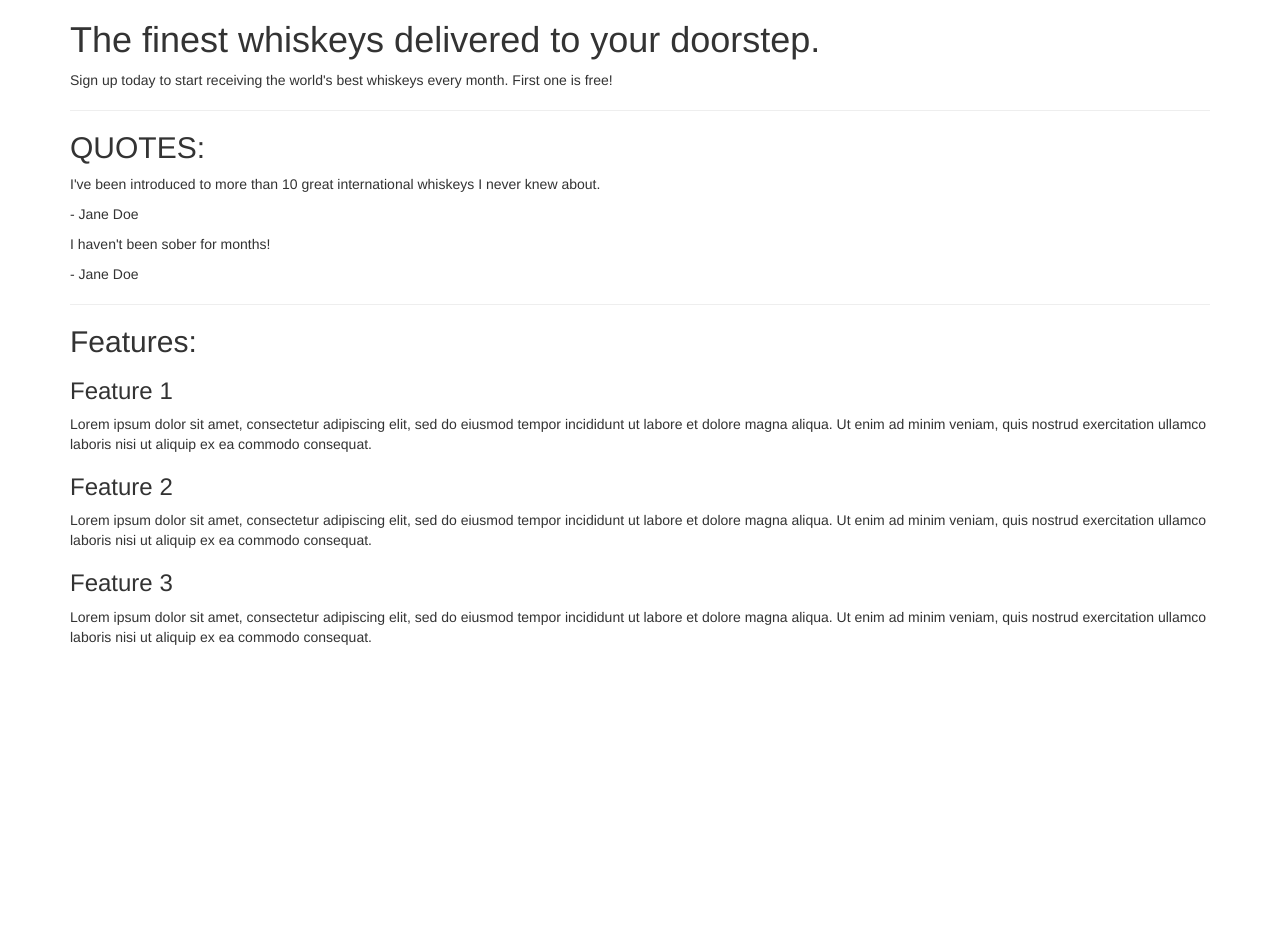
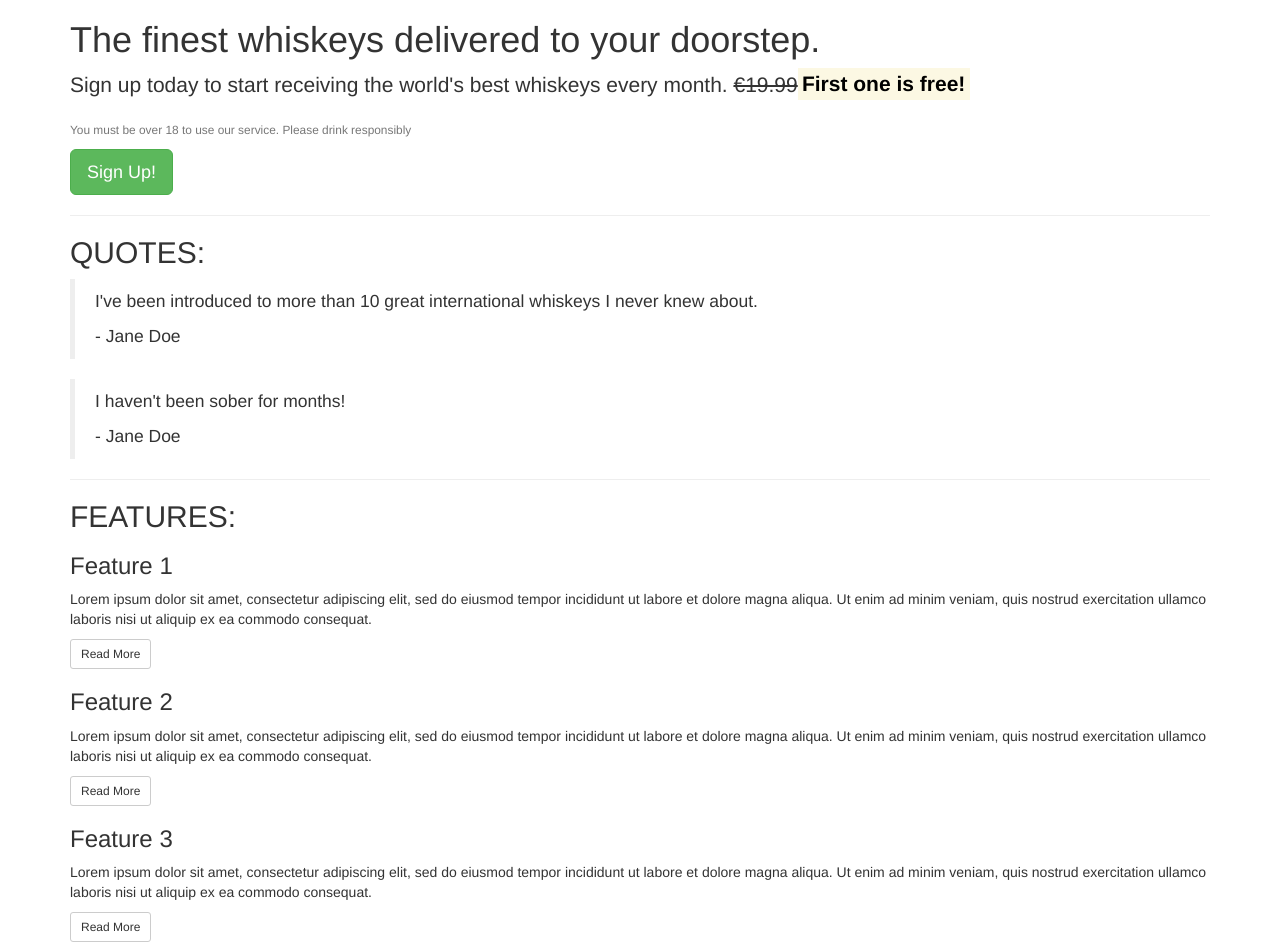
Before and after one commit to Hermeticpoet/bootstrap-installation, a plain HTML site: page index.html in a window 1280 px wide. Before the commit the page ends 800 px from the top, so only its background shows below. Drawn offline with nearby package versions, Linux system fonts and the light colour scheme.

Commit message:
Added some core css styles (buttons)

```diff
--- a/index.html
+++ b/index.html
@@ -3,7 +3,7 @@
 
 <head>
     <meta charset="utf-8">
-
+    <meta name="viewport" content="width=device-width, initial-scale=1.0">
     <title>Whiskey Drop | Taste a new whiskey every month</title>
     <link rel="stylesheet" href="https://maxcdn.bootstrapcdn.com/bootstrap/3.3.7/css/bootstrap.min.css">
 </head>
@@ -13,7 +13,9 @@
         <!-- Callout -->
         <section class="callout">
             <h1>The finest whiskeys delivered to your doorstep.</h1>
-            <p>Sign up today to start receiving the world's best whiskeys every month. First one is free!</p>
+            <p class="lead">Sign up today to start receiving the world's best whiskeys every month. <s>€19.99</s><strong><mark>First one is free!</mark></strong></p>
+            <p class="text-muted"><small>You must be over 18 to use our service. Please drink responsibly</small></p>
+            <div><button class="btn btn-lg btn-success">Sign Up!</button></div>
         </section>
         <!-- /.callout -->
         <hr>
@@ -21,32 +23,35 @@
         <!-- Quotes -->
         <section class="quotes">
             <h2 class="text-uppercase">Quotes:</h2>
-            <div class="quote">
+            <blockquote class="quote">
                 <p>I've been introduced to more than 10 great international whiskeys I never knew about.</p>
                 <p>- Jane Doe</p>
-            </div>
-            <div class="quote">
+            </blockquote>
+            <blockquote class="quote">
                 <p>I haven't been sober for months!</p>
                 <p>- Jane Doe</p>
-            </div>
+            </blockquote>
         </section>
         <!-- /.quotes -->
         <hr>
 
         <!-- Features -->
         <section class="features">
-            <h2>Features:</h2>
+            <h2 class="text-uppercase">Features:</h2>
             <div class="feature">
                 <h3>Feature 1</h3>
                 <p>Lorem ipsum dolor sit amet, consectetur adipiscing elit, sed do eiusmod tempor incididunt ut labore et dolore magna aliqua. Ut enim ad minim veniam, quis nostrud exercitation ullamco laboris nisi ut aliquip ex ea commodo consequat.</p>
+                <p><a class="btn btn-sm btn-default" href="#">Read More</a></p>
             </div>
             <div class="feature">
                 <h3>Feature 2</h3>
                 <p>Lorem ipsum dolor sit amet, consectetur adipiscing elit, sed do eiusmod tempor incididunt ut labore et dolore magna aliqua. Ut enim ad minim veniam, quis nostrud exercitation ullamco laboris nisi ut aliquip ex ea commodo consequat.</p>
+                <p><a class="btn btn-sm btn-default" href="#">Read More</a></p>
             </div>
             <div class="feature">
                 <h3>Feature 3</h3>
                 <p>Lorem ipsum dolor sit amet, consectetur adipiscing elit, sed do eiusmod tempor incididunt ut labore et dolore magna aliqua. Ut enim ad minim veniam, quis nostrud exercitation ullamco laboris nisi ut aliquip ex ea commodo consequat.</p>
+                <p><a class="btn btn-sm btn-default" href="#">Read More</a></p>
             </div>
         </section>
         <!-- /.features -->
```
